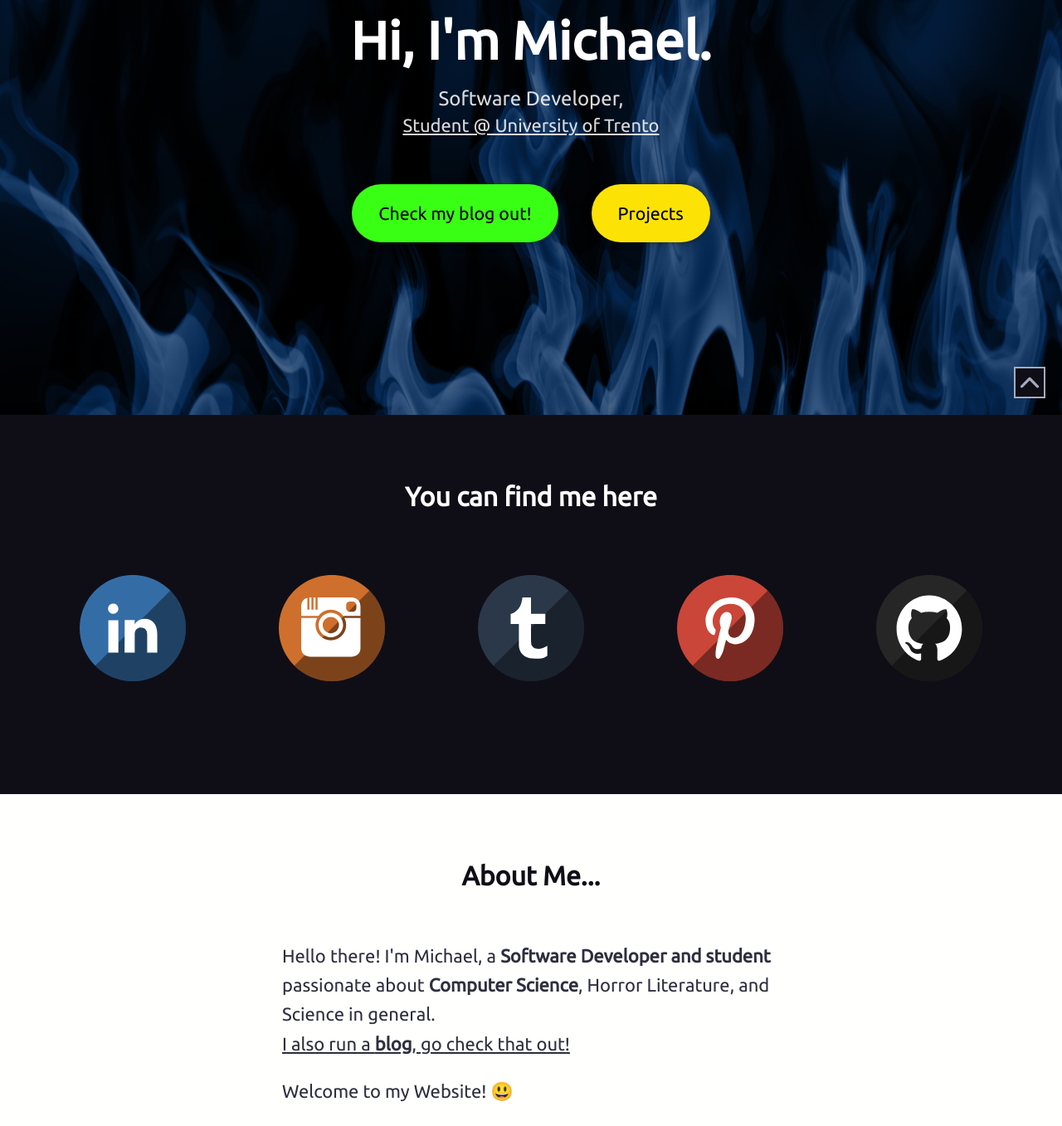
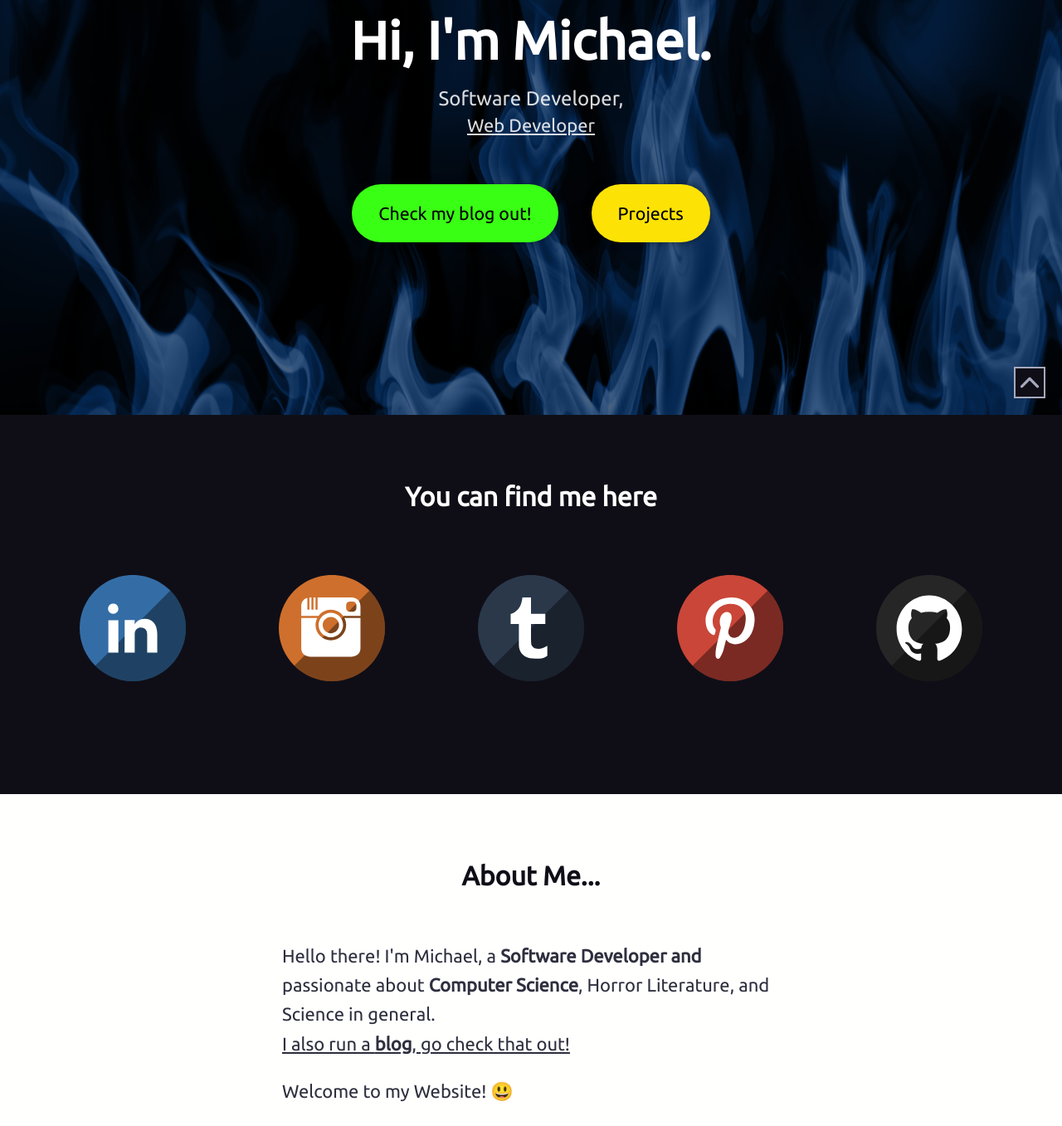
Before and after one commit to armanimichael/armanimichael-main, a Gatsby site: page / in a window 1280 px wide. Shown: the part 300-1657 px from the top of the page at 83% size. Built offline with nearby package versions, Linux system fonts and the light colour scheme; Gatsby itself is replaced by a stand-in of ours.

Commit message:
Updated hero informations

```diff
--- a/src/containers/Layout/HeroContent.tsx
+++ b/src/containers/Layout/HeroContent.tsx
@@ -9,12 +9,12 @@ const HeroContent: React.FC = () => (
     <h3 style={{ color: 'rgba(255, 255, 255, 0.85)', fontWeight: 'normal' }}>
       Software Developer, <br />{' '}
       <a
-        href="https://offertaformativa.unitn.it/it/l/interfacce-e-tecnologie-della-comunicazione"
+        href="https://www.tecnoprogress.net/"
         rel="norel noopener noreferrer"
         target="_blank"
         style={{ color: 'rgba(255, 255, 255, 0.85)' }}
       >
-        Student @ University of Trento
+        Web Developer
       </a>
     </h3>
     <ButtonGroup>
--- a/src/pages/index.tsx
+++ b/src/pages/index.tsx
@@ -14,7 +14,7 @@ const IndexPage: React.FC = () => (
     <Socials title="You can find me here" />
     <Section title="About Me..." isSecondary>
       <p id="about-me">
-        Hello there! I&apos;m Michael, a <b>Software Developer and student</b>{' '}
+        Hello there! I&apos;m Michael, a <b>Software Developer and</b>{' '}
         passionate about
         <b> Computer Science</b>, Horror Literature, and Science in general.{' '}
         <br />
```
